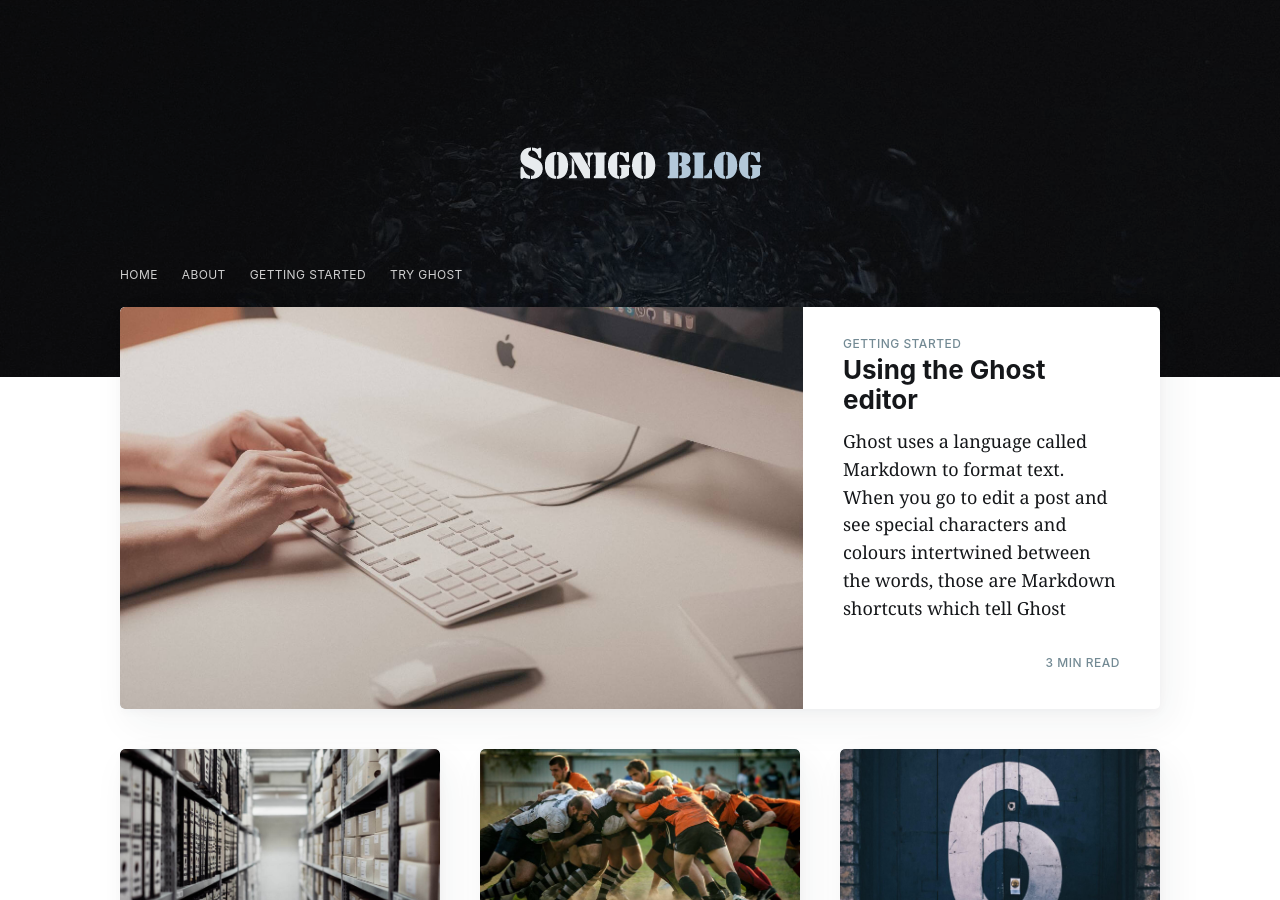
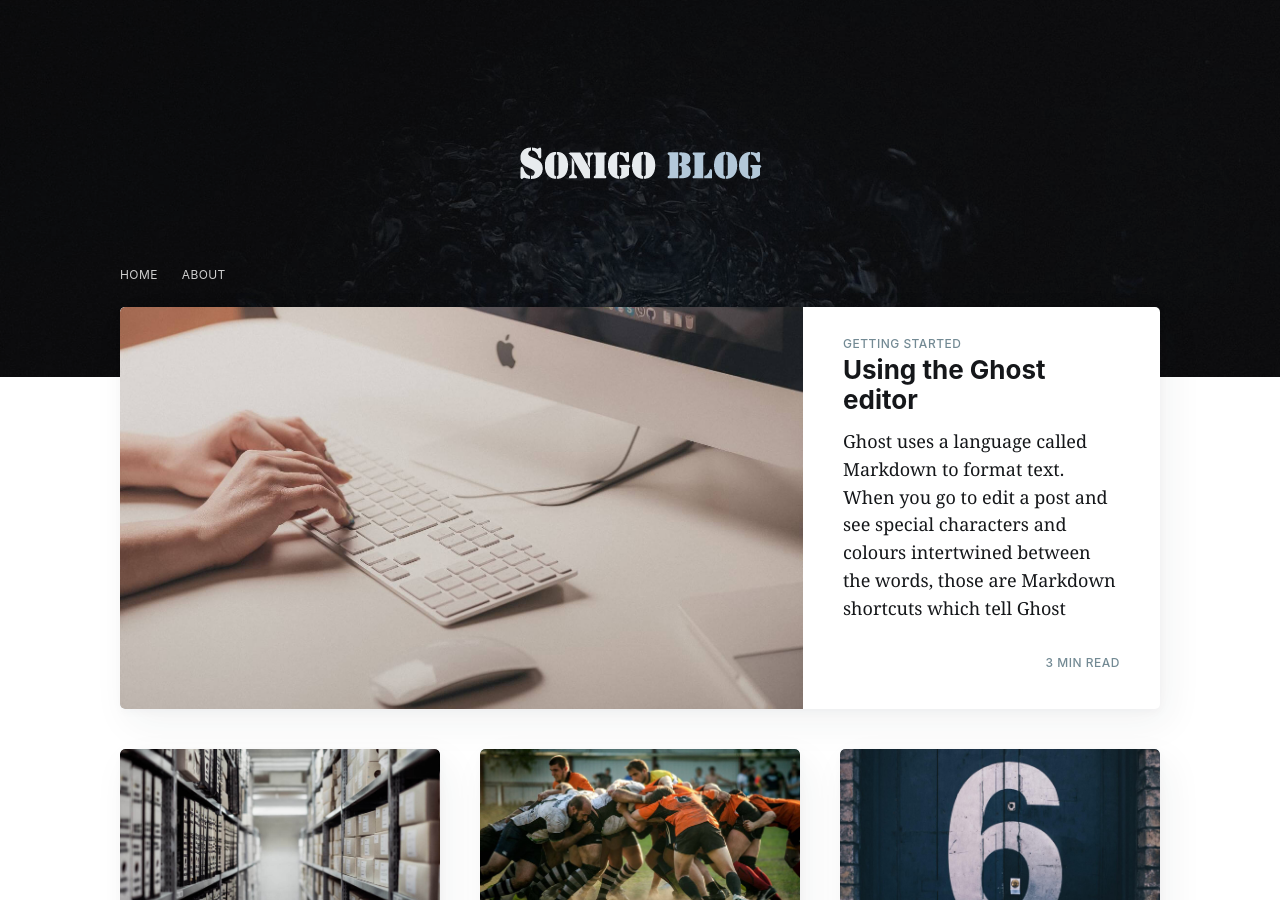
Before and after one commit to thgus900/thgus900.github.io, a Jekyll site: the page built from index.html, in a window 1280 px wide and 900 px high. Built offline with Jekyll 4.4.1, drawn with Linux system fonts in a browser that asks for light colours; nearby versions of some CDN libraries; the list of posts is cut into pages by our own code; comment, search, counter and statistics services are not loaded.

Commit message:
link_displaynone

```diff
--- a/_includes/navigation.html
+++ b/_includes/navigation.html
@@ -1,6 +1,6 @@
 <ul class="nav" role="menu">
     <li class="nav-home" role="menuitem"><a href="{{site.baseurl}}">Home</a></li>
     <li class="nav-about" role="menuitem"><a href="{{site.baseurl}}about/">About</a></li>
-    <li class="nav-getting-started" role="menuitem"><a href="{{site.baseurl}}tag/getting-started/">Getting Started</a></li>
-    <li class="nav-try-ghost" role="menuitem"><a href="https://ghost.org">Try Ghost</a></li>
+    <!--<li class="nav-getting-started" role="menuitem"><a href="{{site.baseurl}}tag/getting-started/">Getting Started</a></li>
+    <li class="nav-try-ghost" role="menuitem"><a href="https://ghost.org">Try Ghost</a></li>-->
 </ul>
```
